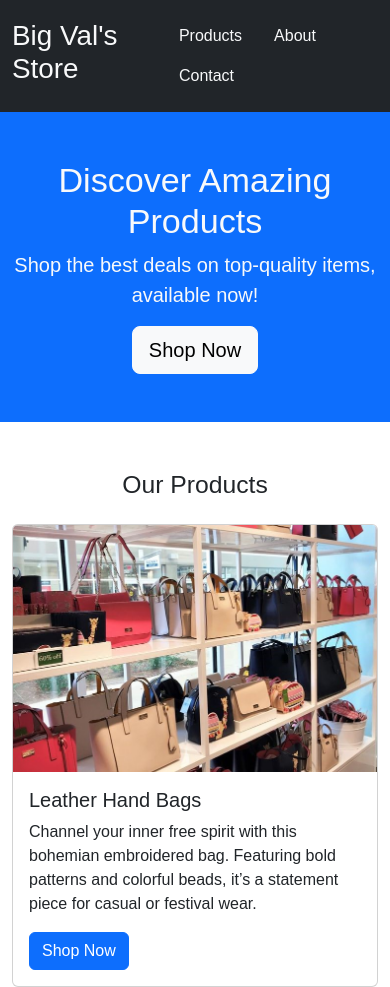
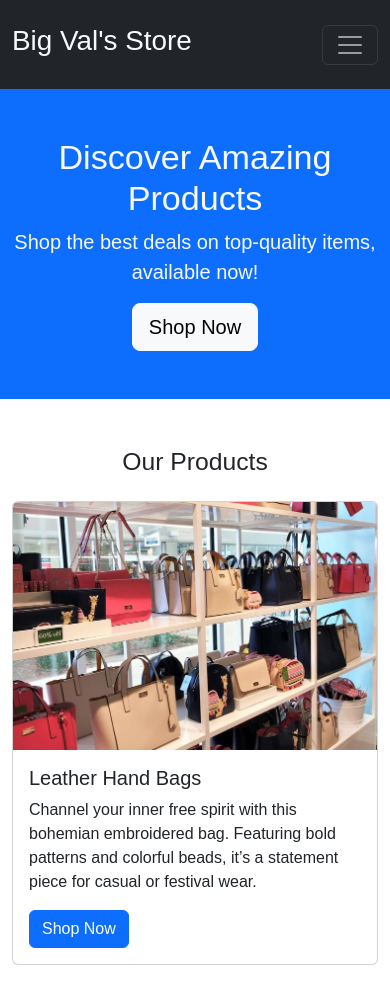
Before and after one commit to Vazkido/Bootstrap2, a plain HTML site: page index.html in a window 390 px wide. Shown: the top 987 px of the page. Drawn offline with nearby package versions, Linux system fonts and the light colour scheme.

Commit message:
third commit

```diff
--- a/index.html
+++ b/index.html
@@ -15,10 +15,20 @@
   <body>
     <!-- Header Section -->
     <header class="bg-dark text-light py-3">
+      <nav class="navbar navbar-expand-lg bg-dark navbar-dark">
       <div class="container d-flex justify-content-between align-items-center">
         <h1 class="logo">Big Val's Store</h1>
-        <nav>
-          <ul class="nav">
+
+        <button
+          class="navbar-toggler"
+          type="button"
+          data-bs-toggle="collapse"
+          data-bs-target="#navbarNav">
+          <span class="navbar-toggler-icon"></span>
+        </button>
+
+          <div class="collapse navbar-collapse">
+            <ul class="nav navbar-nav ms-auto">
               <li class="nav-item">
                 <a href="#products" class="nav-link text-light">Products</a>
               </li>
@@ -29,6 +39,7 @@
                 <a href="#contact" class="nav-link text-light">Contact</a>
               </li>
             </ul>
+          </div>
         </nav>
       </div>
     </header>
--- a/sytle.css
+++ b/sytle.css
@@ -3,9 +3,14 @@ body {
   font-family: Arial, sans-serif;
 }
 
+/* Header Section */
+header {
+  position: sticky;
+}
+
 /* Hero Section */
 .hero {
-  background-image: url('hero-image.jpg');
+  background-image: url("hero-image.jpg");
   background-size: cover;
   background-position: center;
   color: white;
```
Lines whose indentation alone changed are shown as unchanged.
